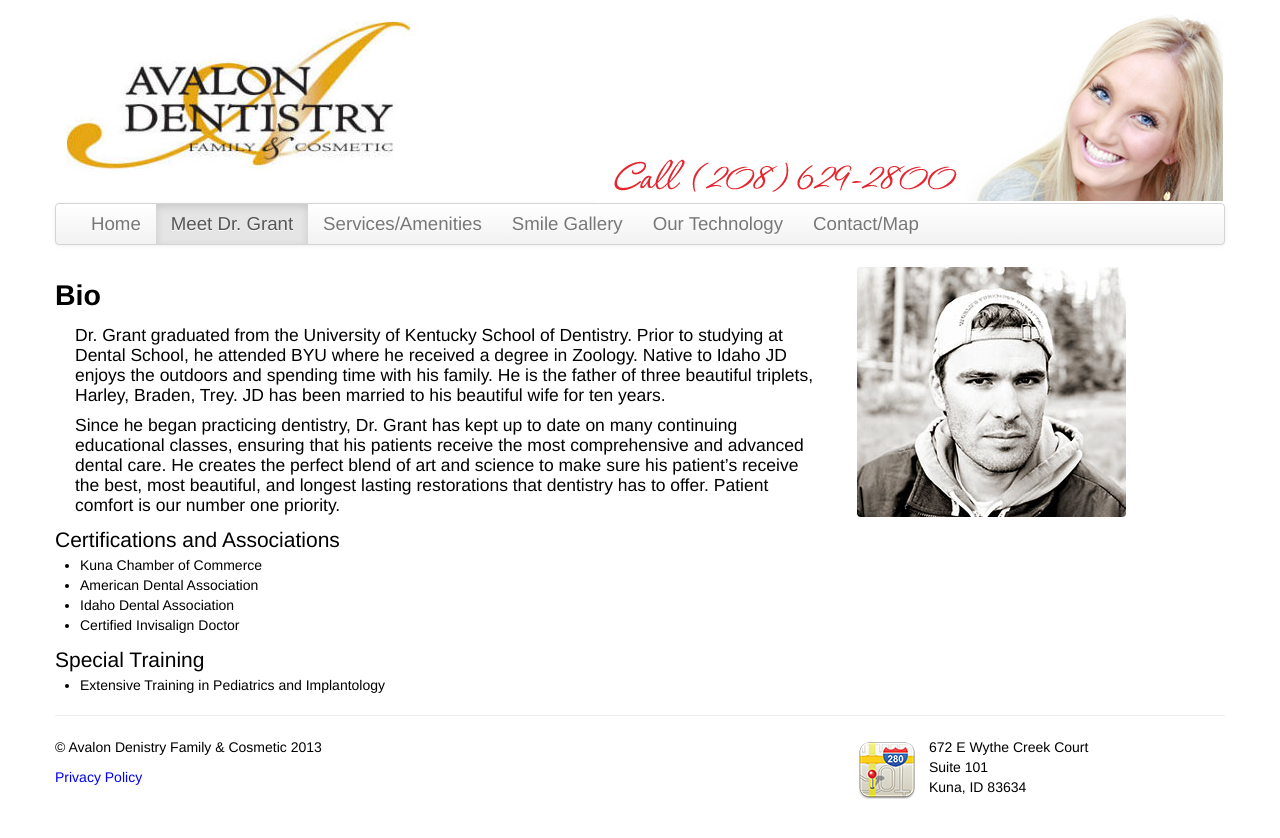
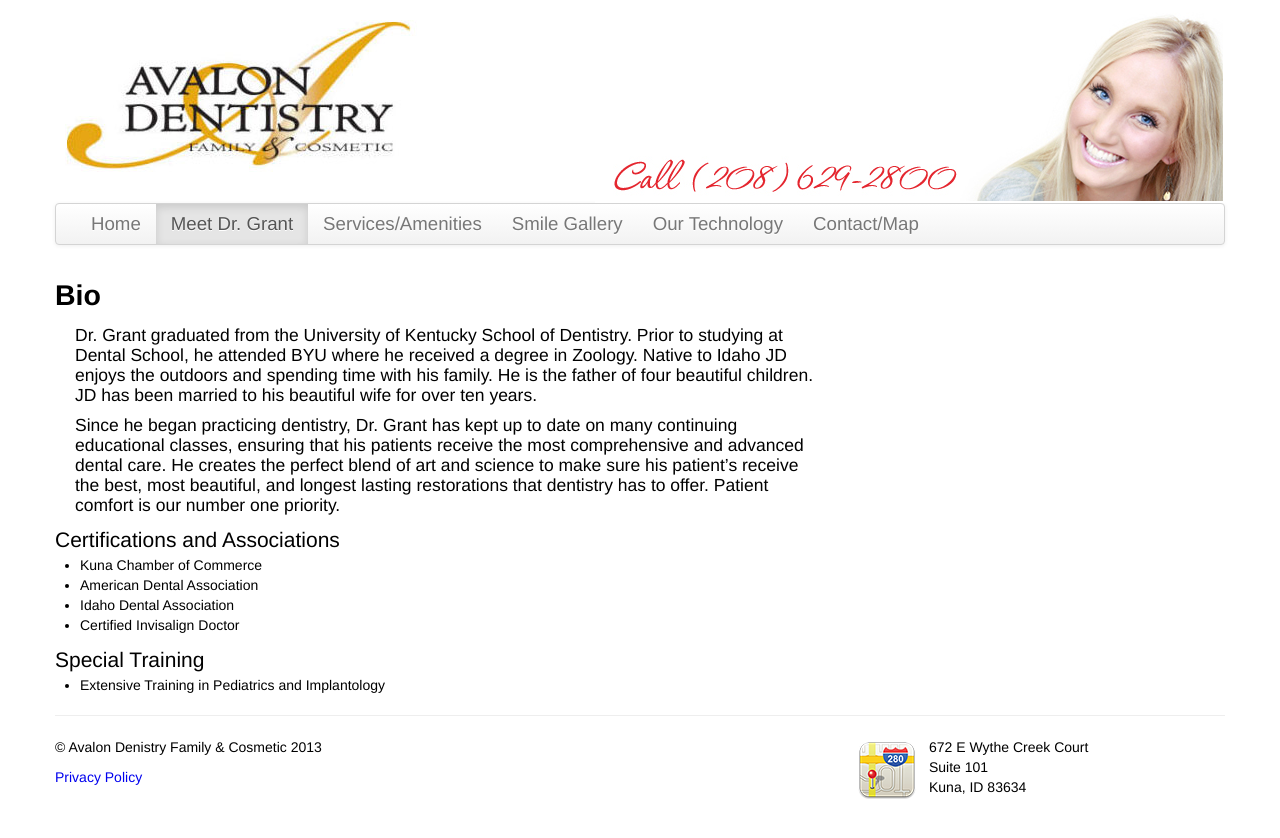
Before and after one commit to justinbkay/avalondental, a Jekyll site: the page built from about/index.html, in a window 1280 px wide. Shown: the top 838 px of the page. Built offline with Jekyll 4.4.1, drawn with Linux system fonts in a browser that asks for light colours; nearby versions of some CDN libraries.

Commit message:
publishing

```diff
--- a/CNAME
+++ b/CNAME
@@ -1 +1 @@
-new.avalonfamilydental.com
+www.avalonfamilydental.com
--- a/about/index.html
+++ b/about/index.html
@@ -7,14 +7,16 @@ about: active
   <div class="span8">
     <h1>Bio</h1>
     <p class="indent">
-      Dr. Grant graduated from the  University of Kentucky School of Dentistry. Prior to studying at Dental School, he attended BYU where he received a degree in Zoology. Native to Idaho JD enjoys the outdoors and spending time with his family. He is the father of three beautiful triplets, Harley, Braden, Trey. JD has been married to his beautiful wife for ten years.
+      Dr. Grant graduated from the  University of Kentucky School of Dentistry. Prior to studying at Dental School, he attended BYU where he received a degree in Zoology. Native to Idaho JD enjoys the outdoors and spending time with his family. He is the father of four beautiful children. JD has been married to his beautiful wife for over ten years.
     </p>
     <p class="indent">
       Since he began practicing dentistry, Dr. Grant has kept up to date on many continuing educational classes, ensuring that his patients receive the most comprehensive and advanced dental care. He creates the perfect blend of art and science to make sure his patient’s receive the best, most beautiful, and longest lasting restorations that dentistry has to offer. Patient comfort is our number one priority.
     </p>
   </div>
   <div class="span4">
+    <!--
     <img src="/assets/images/dentist.jpg" class="img-rounded" alt="" />
+    -->
   </div>
 </div>
 
```
